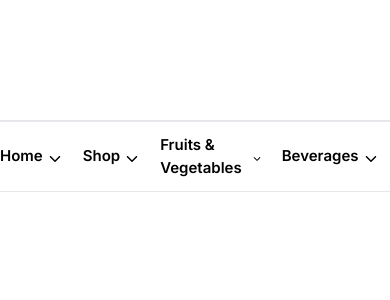
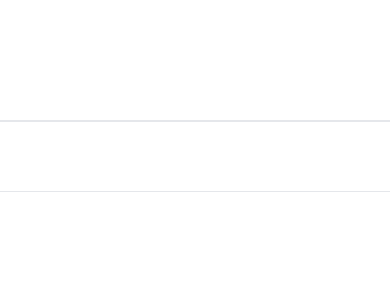
Before and after one commit to shoriful-dev/JinStore-eCommerce, a React (Vite) app: page / in a window 390 px wide. Shown: the top 300 px of the page. Built offline with nearby package versions, Linux system fonts and the light colour scheme.

Commit message:
Vigible menu

```diff
--- a/src/layouts/Navber.tsx
+++ b/src/layouts/Navber.tsx
@@ -6,7 +6,7 @@ const Navber: React.FC = () => {
   return (
     <nav className="border-b">
       <Container>
-        <div className=" flex justify-between items-center py-3">
+        <div className=" flex justify-between items-center py-3 invisible lg:visible">
           <div>
             <ul className="flex space-x-5">
               <span className="flex items-center space-x-1">
```
